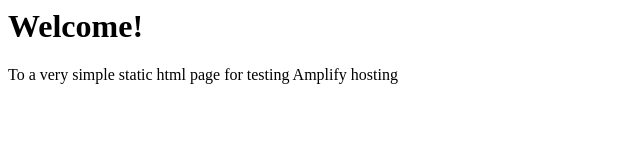
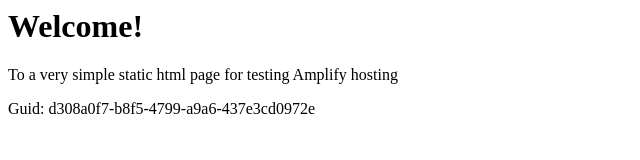
Before and after one commit to aws-aemilia-kix/Github-PR-Commit-Integration-Test-DoNotTouch-v1-prod-ap-northeast-3, a website: page src/index.html in a window 1280 px wide. Shown: the whole page, without its empty margins (0-640 px from the left). Drawn offline with Linux system fonts and the light colour scheme.

Commit message:
commit from integ tests

```diff
--- a/src/index.html
+++ b/src/index.html
@@ -1,3 +1,5 @@
+
+
 <html lang="en">
 
 <head>
@@ -10,6 +12,6 @@
 <body>
     <h1>Welcome!</h1>
     <p>To a very simple static html page for testing Amplify hosting</p>
-</body>
+    <p>Guid: d308a0f7-b8f5-4799-a9a6-437e3cd0972e</p></body>
 
 </html>
```
